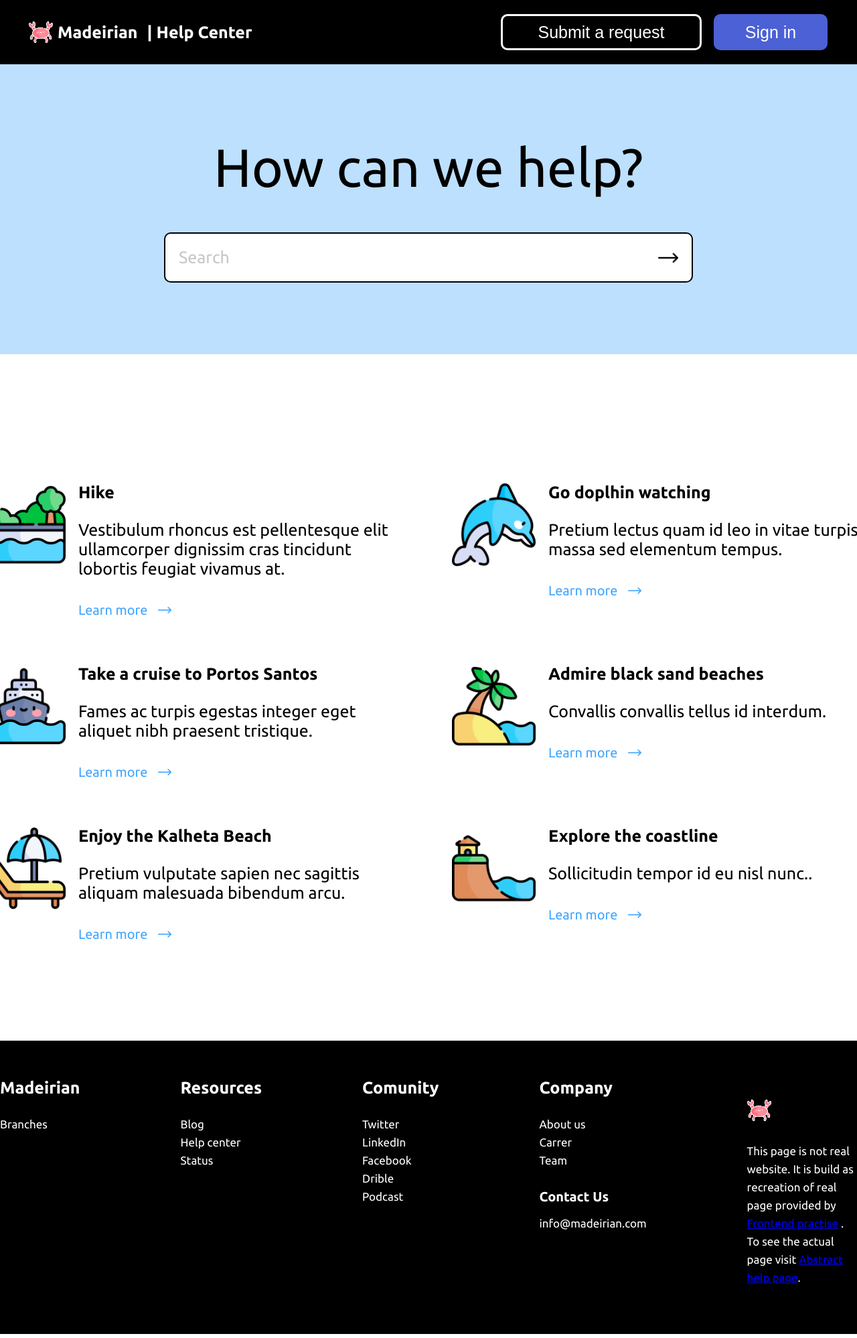
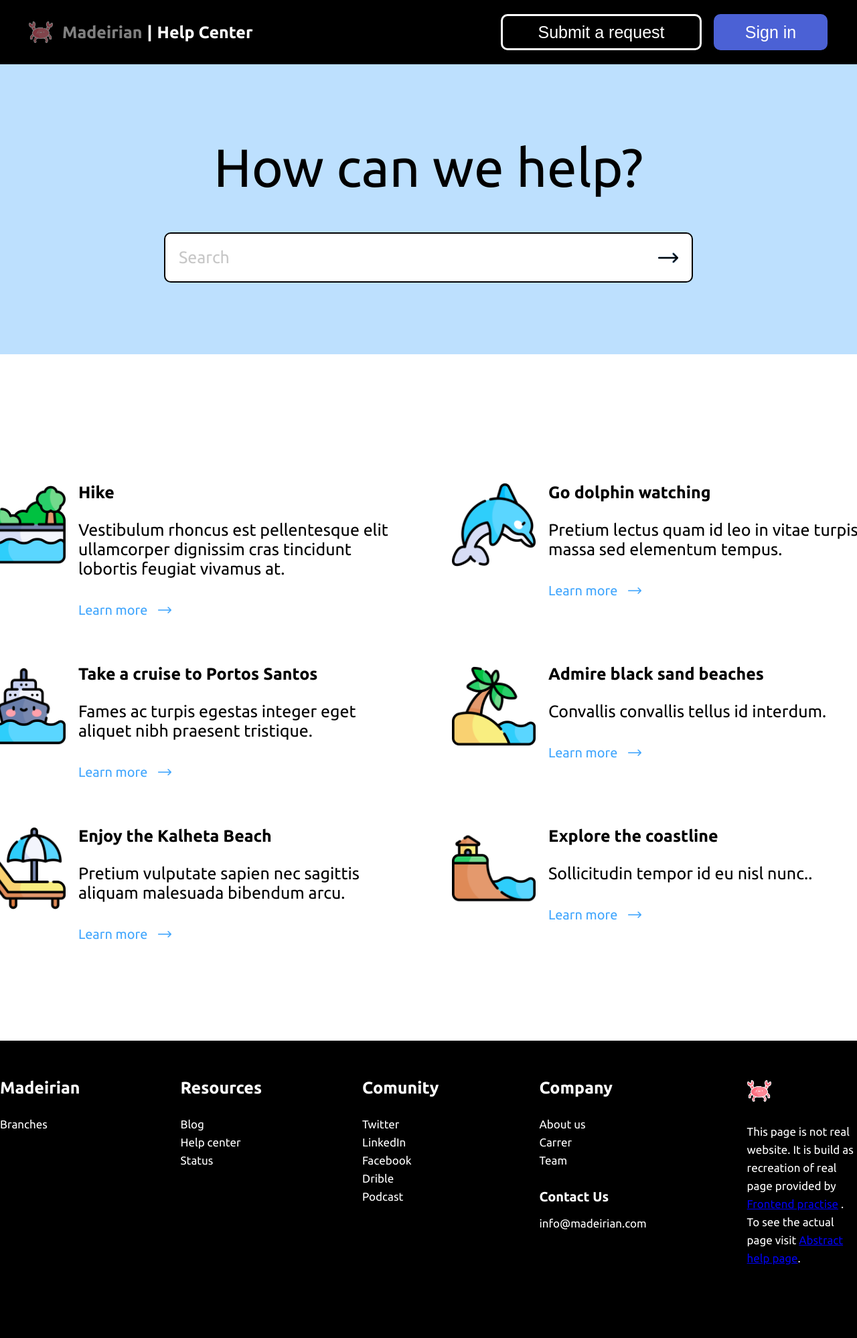
Before and after one commit to IngridaKvet/FrontendPractise_Abstract, a plain HTML site: page index.html in a window 1280 px wide. Shown: the top 1998 px of the page at 67% size. Drawn offline with Linux system fonts and the light colour scheme.

Commit message:
Add effects on hover

```diff
--- a/index.html
+++ b/index.html
@@ -19,7 +19,12 @@
         <div>
         <img src="img/crab.png" alt="" width="36" height="36">
         <h1>Madeirian</h1>
-        <h2>| Help Center</h2>
+        </div>
+
+        <div>
+        <h1>|</h1>
+
+        <h2>Help Center</h2>
 
         </div>
 
@@ -32,7 +37,7 @@
 
     <div class="searchBar">
         <div>Search</div>
-
+        <img src="img/right-arrow-blue.png" alt="" width="30" height="30">
         <img src="img/arrow.png" alt="" width="30" height="30">
     </div>
 
@@ -47,7 +52,10 @@
       <div class="text">
         <h3>Hike</h3>
         <p>Vestibulum rhoncus est pellentesque elit ullamcorper dignissim cras tincidunt lobortis feugiat vivamus at.</p>
-        <div class="blueText">Learn more  <img src="img/right-arrow-blue.png" alt="" width="20" height="20"></div>
+        <div class="blueText">
+          <div>Learn more </div>
+          <img src="img/right-arrow-blue.png" alt="" width="20" height="20">
+        </div>
       </div>
     </div>
 
@@ -55,7 +63,7 @@
     <div class="oneBlock">
       <img src="img/dolphin.png" alt="" width="125" height="125">
       <div class="text">
-        <h3>Go doplhin watching</h3>
+        <h3>Go dolphin watching</h3>
         <p>Pretium lectus quam id leo in vitae turpis massa sed elementum tempus.</p>
         <div class="blueText">Learn more  <img src="img/right-arrow-blue.png" alt="" width="20" height="20"></div>
       </div>
@@ -110,38 +118,38 @@
 <footer>
   <div>
     <h3>Madeirian</h3>
-    Branches
+    <div>Branches</div>
   </div>
 
   <div>
     <h3>Resources</h3>
-    Blog <br>
-    Help center<br>
-    Status<br>
+    <div>Blog </div>
+    <div>Help center</div>
+    <div>Status</div>
   </div>
 
   <div>
     <h3>Comunity</h3>
-    Twitter<br>
-    LinkedIn<br>
-    Facebook<br>
-    Drible<br>
-    Podcast<br>
+    <div>Twitter</div>
+    <div>LinkedIn</div>
+    <div>Facebook</div>
+    <div>Drible</div>
+    <div>Podcast</div>
   </div>
 
   <div>
     <h3>Company</h3>
-    About us<br>
-    Carrer<br>
-    Team<br>
+    <div>About us</div>
+    <div>Carrer</div>
+    <div>Team</div>
     <h4>Contact Us</h4>
-    info@madeirian.com
+    <div>info@madeirian.com</div>
   </div>
 
   <div class="lastDiv">
     <img src="img/crab.png" alt="" width="36" height="36">
-    <div>This page is not real website. It is build as recreation of real page provided by <a href="https://www.frontendpractice.com/projects/abstract">Frontend practise</a> . To see the actual page visit <a href="https://help.abstract.com/hc/en-us" >Abstract help page</a>.
-    </div>
+    <p>This page is not real website. It is build as recreation of real page provided by <a href="https://www.frontendpractice.com/projects/abstract">Frontend practise</a> . To see the actual page visit <a href="https://help.abstract.com/hc/en-us" >Abstract help page</a>.
+    </p>
   </div>
 </footer>
 
--- a/style.css
+++ b/style.css
@@ -51,10 +51,11 @@ h1,h2{
   font-weight: bold;
 }
 
-h2{
-  padding-left: 14px;
+h2,h1{
+  padding-left: 7px;
   width: max-content;
 }
+
 
 img[src="img/crab.png"] {
   margin-left: 43px;
@@ -143,6 +144,7 @@ p {
   display: flex;
   align-items: center;
   column-gap: 15px;
+  max-width: fit-content;
 }
 
 .text{
@@ -187,3 +189,41 @@ h4{
   margin: 0px;
   margin-bottom: 29px;
 }
+
+.blueButton:hover{
+  background-color: #fff;
+  color:#000
+}
+header>div>h2:hover{
+  text-decoration: underline;
+}
+
+header>div:first-child:hover{
+  opacity: 50%;
+}
+
+div.searchBar:hover{
+  border-color: #41A6FD;
+
+
+}
+
+.blueText:hover{
+  border-bottom: #41A6FD solid 2px;
+}
+
+footer>div>div:hover{
+  text-decoration: underline;
+}
+
+.lastDiv>p{
+  font-size: 17px;
+}
+
+img[src="img/right-arrow-blue.png"] {
+  margin-right: -30px;
+}
+
+div.searchBar:hover>img[src="img/arrow.png"]{
+  opacity: 0%;
+}
```
